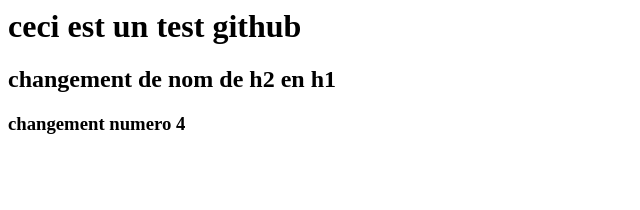
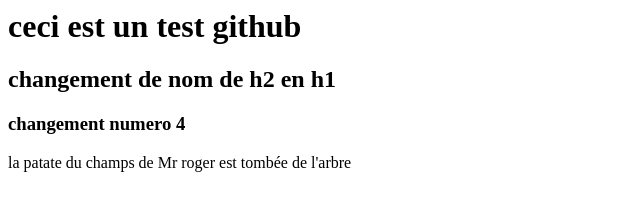
Before and after one commit to haruna-rashid-yakubu/test, a plain HTML site: page index.html in a window 1280 px wide. Shown: the whole page, without its empty margins (0-640 px from the left). Drawn offline with Linux system fonts and the light colour scheme.

Commit message:
patate de mr roger

```diff
--- a/index.html
+++ b/index.html
@@ -4,5 +4,6 @@
     <h1>ceci est un test github</h1>
     <h2>changement de nom de h2 en h1 </h2>
     <h3>changement numero 4</h3>
+    <p>la patate du champs de Mr roger est tombée de l'arbre </p>
   </body>
 </html>
```
